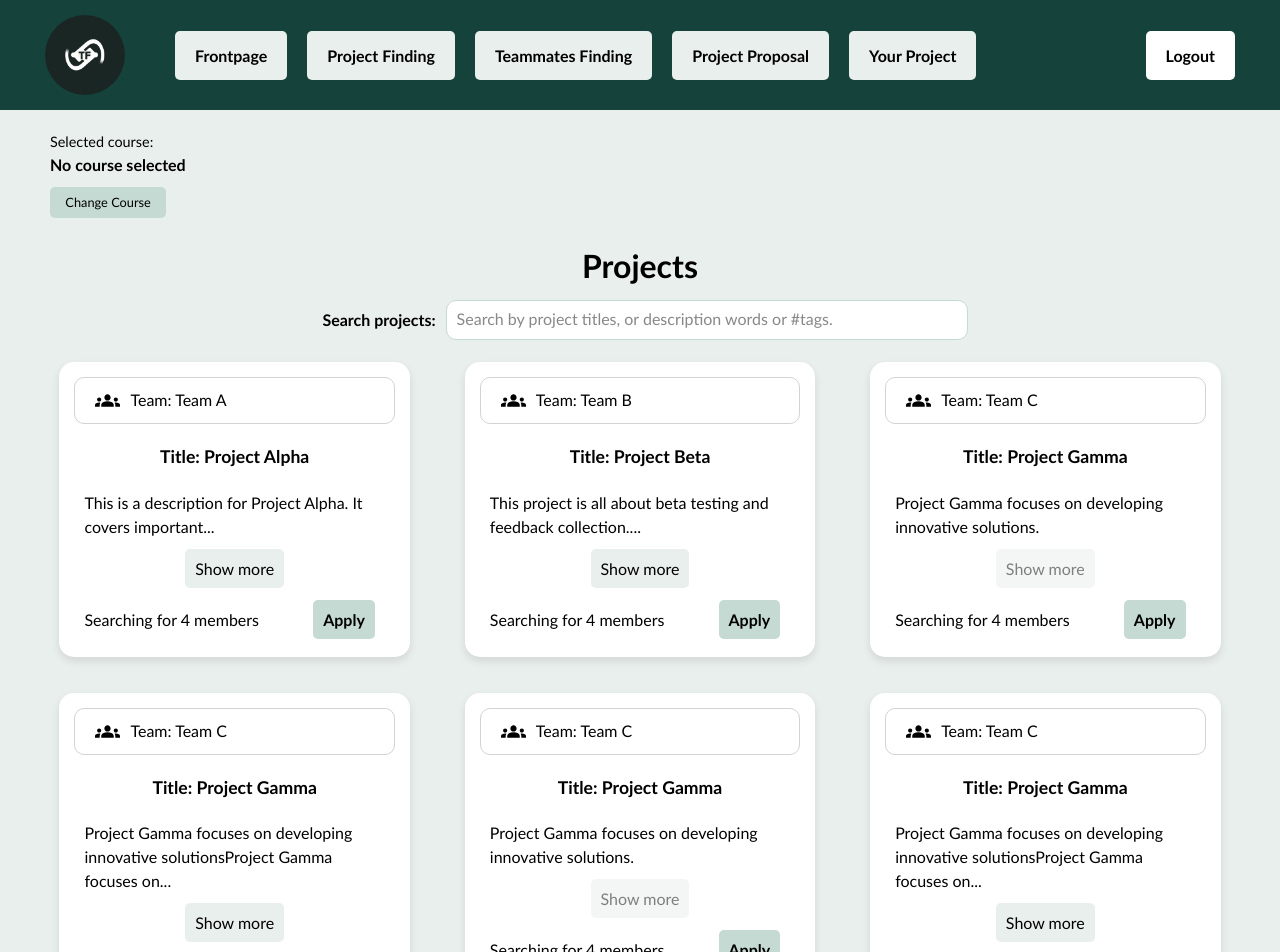
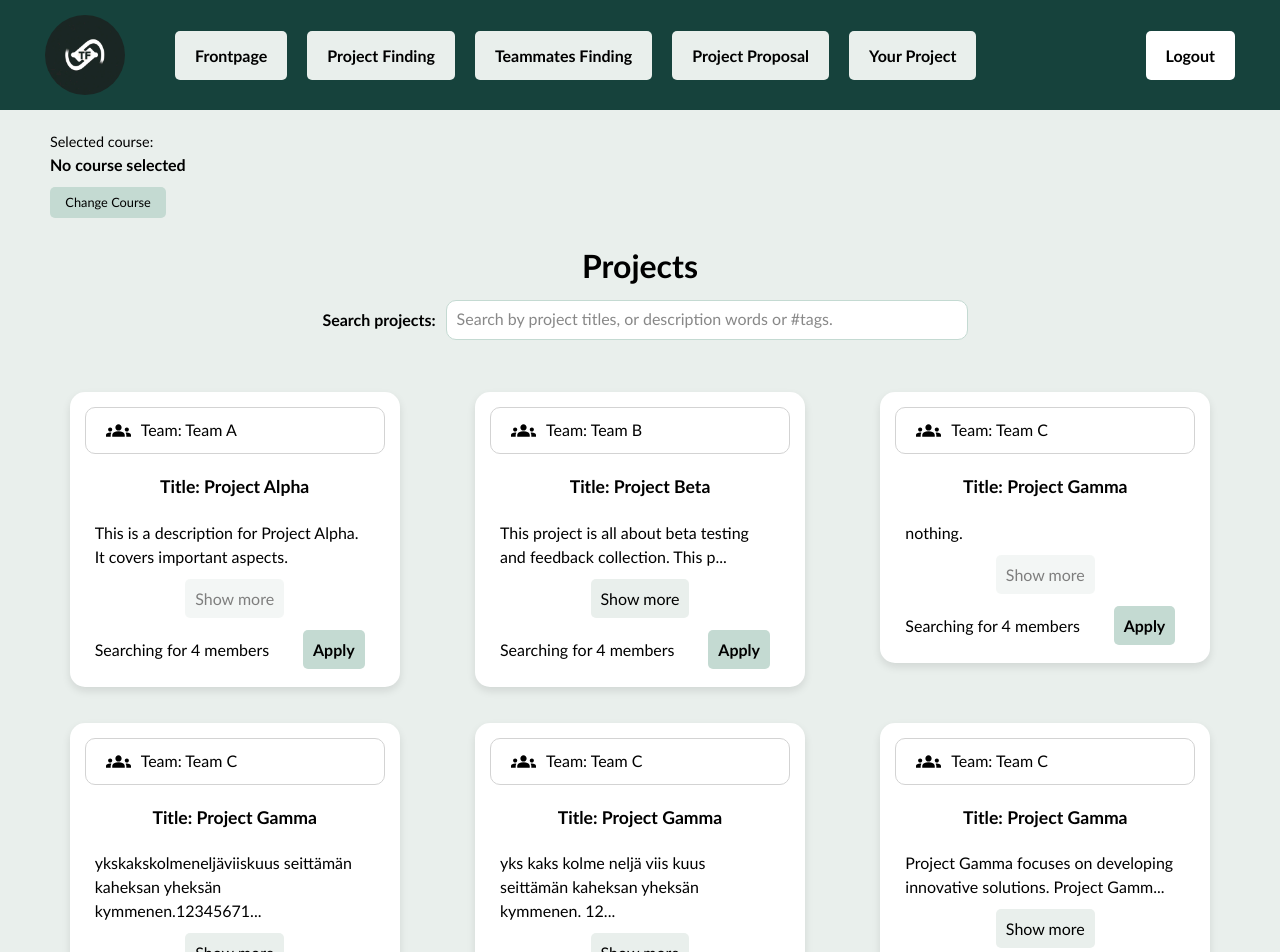
Before and after one commit to miia6/TF_frontend, a React (Vite) app: page /projectSearch in a window 1280 px wide. Shown: the top 952 px of the page. Built offline with nearby package versions, Linux system fonts and the light colour scheme.

Commit message:
little fixes

```diff
--- a/src/components/ProjectProposalForm.jsx
+++ b/src/components/ProjectProposalForm.jsx
@@ -31,10 +31,12 @@ const ProjectProposalForm = ({ handleProjectCreation }) => {
             return
         }
 
+        const sanitizedDescription = description.replace(/\s+/g, ' ').trim()
+
         const projectData = {
             teamName,
             title,
-            description,
+            sanitizedDescription,
             teammates: Object.values(teammates).filter(teammate => teammate !== '')
         }
 
--- a/src/components/SearchProjectCard.jsx
+++ b/src/components/SearchProjectCard.jsx
@@ -5,11 +5,13 @@ const SearchProjectCard = ({ teamName, title, description, teammates }) => {
     const [showDescription, setShowDescription] = useState(false)
 
     const getShortDescription = (desc) => {
-        const words = desc.split(' ')
-        return words.length > 10 ? words.slice(0, 10).join(' ') + '...' : desc
+        const maxChars = 70
+        console.log(desc, desc.length)
+        return desc.length > maxChars ? desc.slice(0, maxChars) + '...' : desc
     }
 
-    const descriptionWordCount = description.split(' ').length
+    const descriptionCharCount = description.length
+    const maxChars = 70
 
     return (
         <>
@@ -32,10 +34,10 @@ const SearchProjectCard = ({ teamName, title, description, teammates }) => {
                         <button
                             className='search-project-card-read-more'
                             onClick={() => setShowDescription(!showDescription)}
-                            disabled={descriptionWordCount <= 10}
+                            disabled={descriptionCharCount <= 70}
                             style={{
-                                opacity: descriptionWordCount <= 10 ? 0.5 : 1, // Dim the button
-                                cursor: descriptionWordCount <= 10 ? 'not-allowed' : 'pointer' // Change cursor style
+                                opacity: descriptionCharCount <= maxChars ? 0.5 : 1,
+                                cursor: descriptionCharCount <= maxChars ? 'not-allowed' : 'pointer'
                             }}
                         >
                             {showDescription ? 'Show less' : 'Show more'}
--- a/src/components/UserProjectCard.jsx
+++ b/src/components/UserProjectCard.jsx
@@ -6,7 +6,7 @@ const UserProjectCard = ({ teamName, title, description, teammates }) => {
 
     const getShortDescription = (desc) => {
         const words = desc.split(' ')
-        return words.length > 10 ? words.slice(0, 10).join(' ') + '...' : desc
+        return words.length > 20 ? words.slice(0, 20).join(' ') + '...' : desc
     }
 
     const descriptionWordCount = description.split(' ').length
@@ -40,10 +40,10 @@ const UserProjectCard = ({ teamName, title, description, teammates }) => {
                     <button
                         className='user-project-card-read-more'
                         onClick={() => setShowDescription(!showDescription)}
-                        disabled={descriptionWordCount <= 10}
+                        disabled={descriptionWordCount <= 20}
                         style={{
-                            opacity: descriptionWordCount <= 10 ? 0.5 : 1, // Dim the button
-                            cursor: descriptionWordCount <= 10 ? 'not-allowed' : 'pointer' // Change cursor style
+                            opacity: descriptionWordCount <= 20 ? 0.5 : 1,
+                            cursor: descriptionWordCount <= 20 ? 'not-allowed' : 'pointer'
                         }}
                     >
                         {showDescription ? 'Show less' : 'Show more'}
--- a/src/pages/ProjectSearch.jsx
+++ b/src/pages/ProjectSearch.jsx
@@ -26,25 +26,25 @@ const projects = [
     {
         teamName: "Team C",
         title: "Project Gamma",
-        description: "Project Gamma focuses on developing innovative solutions.",
+        description: "nothing.",
         teammates: ["Frank", "Grace", "Heidi"]
     },
     {
         teamName: "Team C",
         title: "Project Gamma",
-        description: "Project Gamma focuses on developing innovative solutionsProject Gamma focuses on developing innovative solutions.",
+        description: "ykskakskolmeneljäviiskuus seittämän kaheksan yheksän kymmenen.123456712345671234567123456789012",
         teammates: ["Frank", "Grace", "Heidi"]
     },
     {
         teamName: "Team C",
         title: "Project Gamma",
-        description: "Project Gamma focuses on developing innovative solutions.",
+        description: "yks kaks kolme neljä viis kuus seittämän kaheksan yheksän kymmenen. 123456712345671 234567123456789012",
         teammates: ["Frank", "Grace", "Heidi"]
     },
     {
         teamName: "Team C",
         title: "Project Gamma",
-        description: "Project Gamma focuses on developing innovative solutionsProject Gamma focuses on developing innovative solutions.",
+        description: "Project Gamma focuses on developing innovative solutions. Project Gamma focuses on developing innovative solutions.",
         teammates: ["Frank", "Grace", "Heidi"]
     },
 
--- a/src/styles/projectsearch.css
+++ b/src/styles/projectsearch.css
@@ -9,7 +9,7 @@
     flex: 1;
     margin-left: 40px;
     margin-right: 40px;
-    padding-bottom: 40px;
+    padding-bottom: 40px !important;
 }
 
 .project-search-form h1 {
@@ -25,6 +25,7 @@
     display: flex;
     flex-direction: row;
     align-items: center;
+    margin-bottom: 30px;
 }
 
 .project-search label {
--- a/src/styles/searchprojectcard.css
+++ b/src/styles/searchprojectcard.css
@@ -18,7 +18,7 @@
     padding: 15px;
     border-radius: 15px;
     margin: 0px;
-    width: auto;
+    width: 300px;
     height: auto;
 }
 
@@ -84,11 +84,15 @@
     padding-top: 0px;
     text-align: left;
     font-size: 1rem;
+    overflow-wrap: break-word;
+    overflow: hidden;
+    white-space: normal;
     width: auto;
+    max-width: 90%;
     height: auto;
 }
 
-/* read more */
+/* show more or less buttons */
 
 .search-project-card-read-more {
     background-color: #E9EFEC;
--- a/src/styles/userprojectcard.css
+++ b/src/styles/userprojectcard.css
@@ -95,13 +95,15 @@
 .user-project-description {
     padding: 10px;
     padding-top: 0px;
+    margin-left: 10px;
+    margin-right: 10px;
     text-align: left;
     font-size: 1rem;
     width: auto;
     height: auto;
 }
 
-/* read more */
+/* show more or less buttons */
 
 .user-project-card-read-more {
     background-color: #E9EFEC;
```
